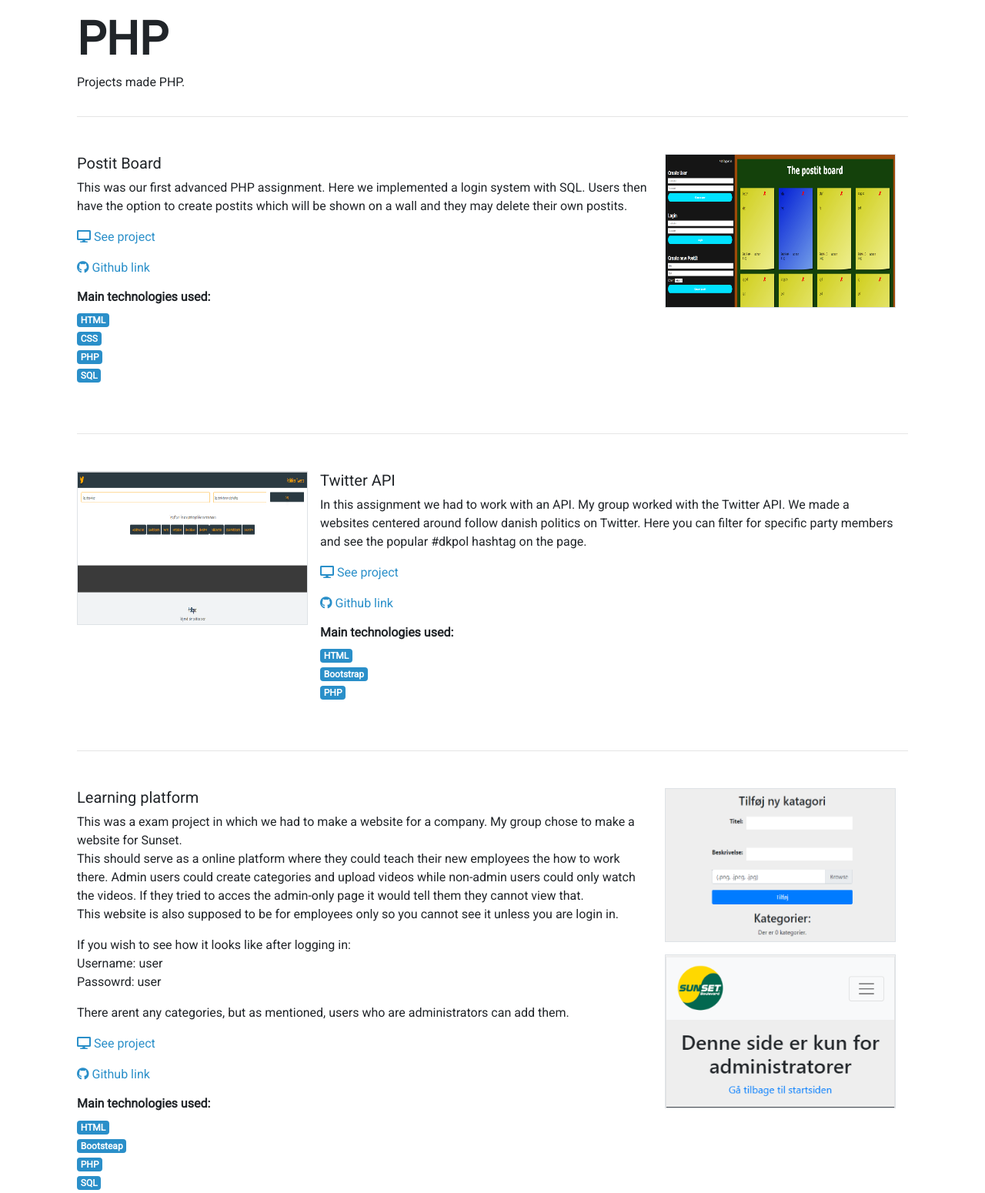
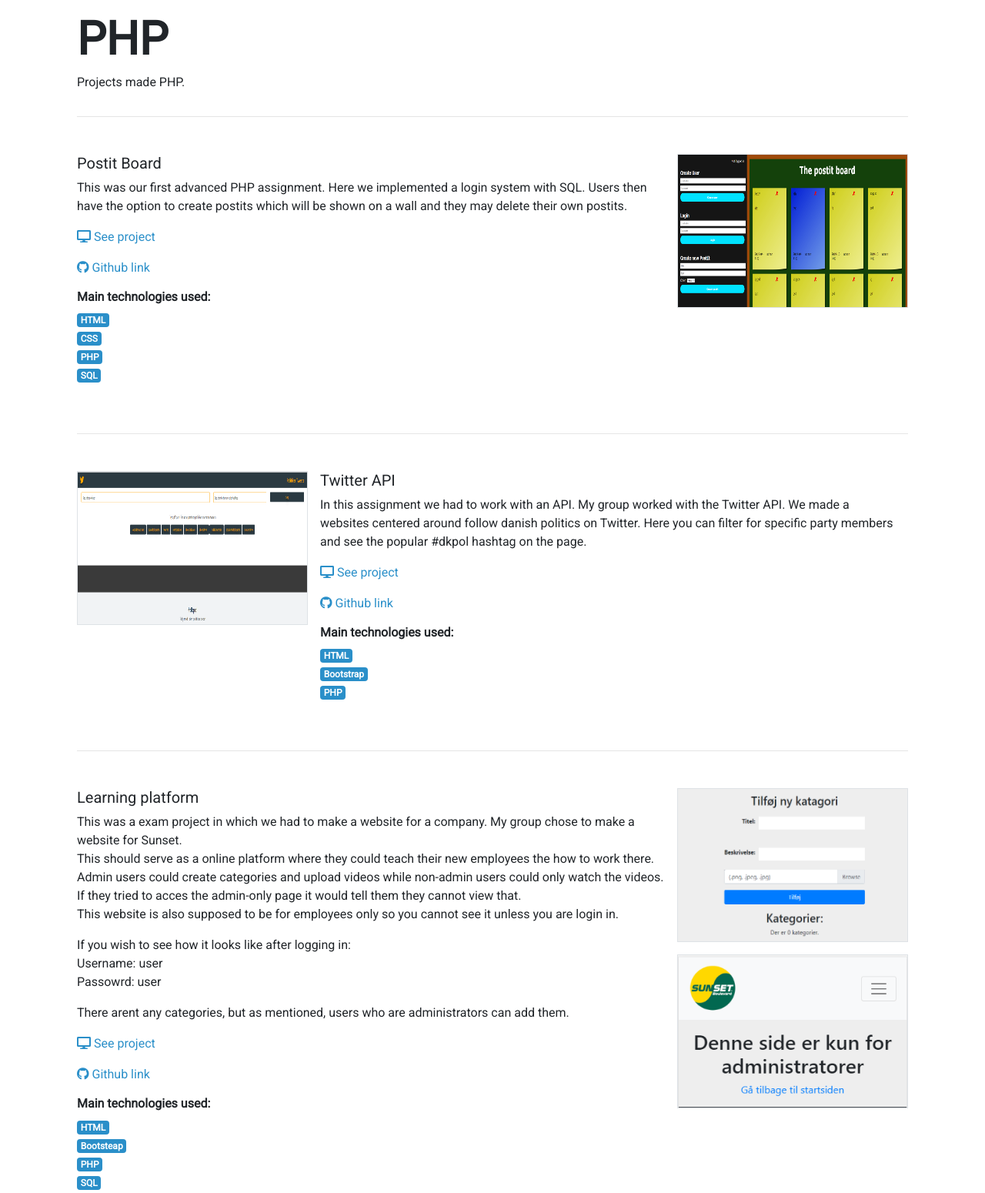
Before and after one commit to Adnan-Bacic/adnanbacic.dk, a PHP site: page /php.php in a window 1280 px wide. Shown: the part 425-1975 px from the top of the page at 77% size. Run offline with PHP 8.4, Linux system fonts and the light colour scheme; some libraries are stand-ins or nearby versions.

Commit message:
alignment adjustments

```diff
--- a/src/angular.php
+++ b/src/angular.php
@@ -51,7 +51,7 @@
 						</ul>
 				</div>
 				<a href="https://adnanbacic.dk/folders/angular/angular-portfolio/#/home" target="_blank" rel="noopener noreferrer">
-					<img src="images/project-thumbnails/angular-portfolio-thumbnail.png" width="300" height="200" class="align-self-start mr-3 border" alt="angular portfolio">
+					<img src="images/project-thumbnails/angular-portfolio-thumbnail.png" width="300" height="200" class="align-self-start border" alt="angular portfolio">
 				</a>
 			</div>
 
--- a/src/php.php
+++ b/src/php.php
@@ -54,7 +54,7 @@
 						</ul>
 				</div>
 				<a href="https://adnanbacic.dk/folders/php/postit/postitboard.php" target="_blank" rel="noopener noreferrer">
-					<img src="images/project-thumbnails/postit-board-thumbnail.png" width="300" height="200" class="align-self-start mr-3 border" alt="PHP postitboard">
+					<img src="images/project-thumbnails/postit-board-thumbnail.png" width="300" height="200" class="align-self-start border" alt="PHP postitboard">
 				</a>
 			</div>
 
@@ -123,9 +123,9 @@
 						</ul>
 				</div>
 				<a href="https://adnanbacic.dk/folders/php/sunset/" target="_blank" rel="noopener noreferrer">
-					<img src="images/project-thumbnails/sunset-thumbnail.png" width="300" height="200" class="align-self-start mr-3 border" alt="learning platform">
+					<img src="images/project-thumbnails/sunset-thumbnail.png" width="300" height="200" class="align-self-start border" alt="learning platform">
 					<!--d-block to not be next to other image-->
-					<img src="images/project-thumbnails/sunset-thumbnail2.png" width="300" height="200" class="align-self-start d-block mt-3 mb-3 mr-3 border" alt="learning platform">
+					<img src="images/project-thumbnails/sunset-thumbnail2.png" width="300" height="200" class="align-self-start d-block mt-3 mb-3 border" alt="learning platform">
 				</a>
 			</div>
 
--- a/src/react-native.php
+++ b/src/react-native.php
@@ -64,7 +64,7 @@
 						</ul>
 				</div>
 				<a href="#" target="_blank" rel="noopener noreferrer">
-					<img src="images/project-thumbnails/niomi-thumbnail-image.png" width="300" height="500" class="align-self-start d-block border" alt="niomi image">
+					<img src="images/project-thumbnails/niomi-thumbnail-image.png" width="300" height="500" class="align-self-start border" alt="niomi image">
 				</a>
 			</div>
 
@@ -72,7 +72,7 @@
 
 			<div class="media">
 			<a href="#" target="_blank" rel="noopener noreferrer">
-					<img src="images/project-thumbnails/omnipod-thumbnail-image.png" width="300" height="500" class="align-self-start d-block border mr-3" alt="omnipod image">
+					<img src="images/project-thumbnails/omnipod-thumbnail-image.png" width="300" height="500" class="align-self-start border mr-3" alt="omnipod image">
 				</a>
 				<div class="media-body mr-3 m-0">
 					<h5 class="mt-0">Omnipod</h5>
--- a/src/react.php
+++ b/src/react.php
@@ -51,7 +51,7 @@
 						</ul>
 				</div>
 				<a href="https://adnanbacic.dk/folders/react/weather-app/" target="_blank" rel="noopener noreferrer">
-					<img src="images/project-thumbnails/weather-app-thumbnail.png" width="300" height="500" class="align-self-start mr-3 border" alt="weather app">
+					<img src="images/project-thumbnails/weather-app-thumbnail.png" width="300" height="500" class="align-self-start border" alt="weather app">
 				</a>
 			</div>
 
--- a/src/vue.php
+++ b/src/vue.php
@@ -55,7 +55,7 @@
 						</ul>
 				</div>
 				<a href="https://adnanbacic.dk/folders/vue/vue_ninja_smoothies/#/" target="_blank" rel="noopener noreferrer">
-					<img src="images/project-thumbnails/ninja-smoothies-thumbnail.png" width="300" height="200" class="align-self-start mr-3 border" alt="ninja smoothies">
+					<img src="images/project-thumbnails/ninja-smoothies-thumbnail.png" width="300" height="200" class="align-self-start border" alt="ninja smoothies">
 				</a>
 			</div>
 
@@ -123,7 +123,7 @@
 						</ul>
 				</div>
 				<a href="https://adnanbacic.dk/folders/vue/vue_geo_ninjas/#/" target="_blank" rel="noopener noreferrer">
-					<img src="images/project-thumbnails/geo-google-thumbnail.png" width="300" height="200" class="align-self-start mr-3 border" alt="geo ninjas">
+					<img src="images/project-thumbnails/geo-google-thumbnail.png" width="300" height="200" class="align-self-start border" alt="geo ninjas">
 				</a>
 			</div>
 
--- a/src/wordpress.php
+++ b/src/wordpress.php
@@ -52,7 +52,7 @@
 						</ul>
 				</div>
 				<a href="http://tobiasjackson.dk/lol/" target="_blank">
-					<img src="images/project-thumbnails/lolguide-thumbnail.png" width="300" height="200" class="align-self-start mr-3 border" alt="league of legends guide">
+					<img src="images/project-thumbnails/lolguide-thumbnail.png" width="300" height="200" class="align-self-start border" alt="league of legends guide">
 				</a>
 			</div>
 
```
Also changed, not shown: src/javascript.php (+15 -1 lines).
